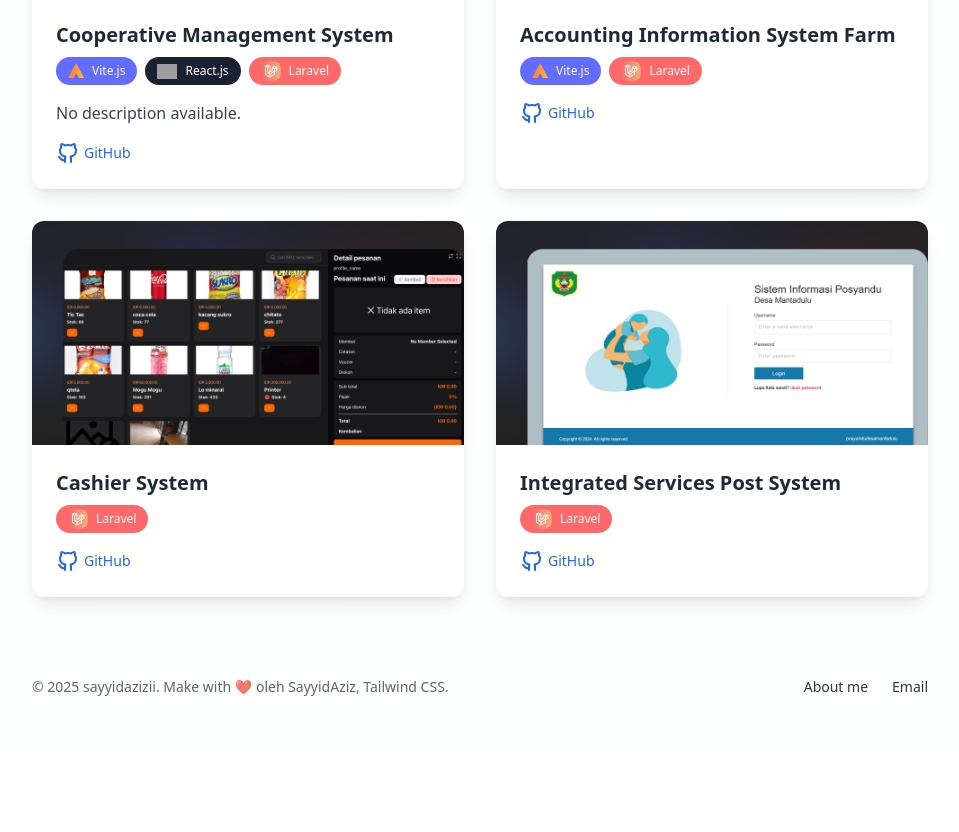
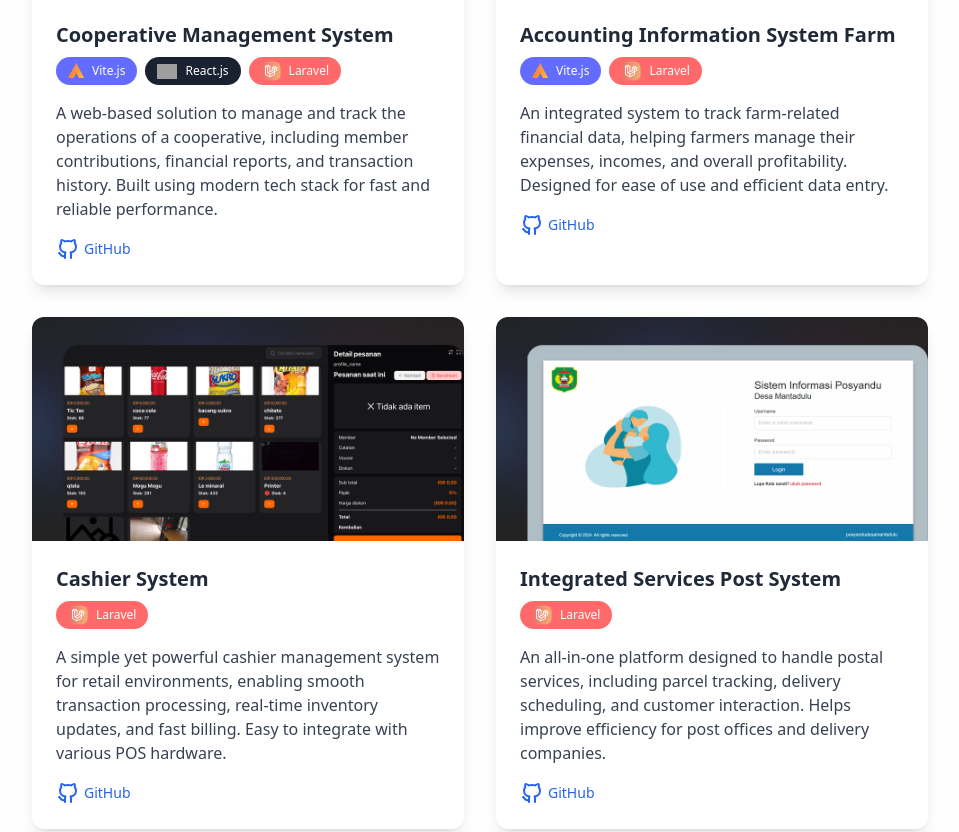
Before and after one commit to sayyidazizii/sayyidazizii.github.io, an Astro site: page / in a window 1280 px wide. Shown: the part 1410-2242 px from the top of the page, without its empty margins (160-1119 px from the left). Before the commit the page ends 2163 px from the top, so only its background shows below. Built offline with nearby package versions, Linux system fonts and the light colour scheme; Astro itself is replaced by a stand-in of ours; grey boxes are pictures that could not be loaded.

Commit message:
enhance(Projects): update project

```diff
--- a/src/components/Projects.astro
+++ b/src/components/Projects.astro
@@ -45,33 +45,34 @@ const TAGS = {
 const PROJECTS = [
   {
     title: "Cooperative Management System",
-    description: "",
+    description: "A web-based solution to manage and track the operations of a cooperative, including member contributions, financial reports, and transaction history. Built using modern tech stack for fast and reliable performance.",
     github: "https://github.com/sayyidazizii/ciptaberkahsinergi",
     image: "/projects/p1.png",
     tags: [TAGS.VITE, TAGS.REACT, TAGS.LARAVEL],
   },
   {
     title: "Accounting Information System Farm",
-    description: " ",
+    description: "An integrated system to track farm-related financial data, helping farmers manage their expenses, incomes, and overall profitability. Designed for ease of use and efficient data entry.",
     github: "https://github.com/ciptasolutindo/actions-farm-mse",
     image: "/projects/p2.png",
-    tags:  [TAGS.VITE, TAGS.LARAVEL],
+    tags: [TAGS.VITE, TAGS.LARAVEL],
   },
   {
     title: "Cashier System",
-    description: " ",
+    description: "A simple yet powerful cashier management system for retail environments, enabling smooth transaction processing, real-time inventory updates, and fast billing. Easy to integrate with various POS hardware.",
     github: "https://github.com/sayyidazizii/POS-Filament",
     image: "/projects/p3.png",
     tags: [TAGS.LARAVEL],
   },
   {
     title: "Integrated Services Post System",
-    description: " ",
+    description: "An all-in-one platform designed to handle postal services, including parcel tracking, delivery scheduling, and customer interaction. Helps improve efficiency for post offices and delivery companies.",
     github: "https://github.com/sayyidazizii/POS-Filament",
     image: "/projects/p4.png",
     tags: [TAGS.LARAVEL],
   },
 ]
+
 ---
 
 <div class="max-w-screen-xl mx-auto grid grid-cols-1 sm:grid-cols-2 gap-8">
--- a/src/pages/index.astro
+++ b/src/pages/index.astro
@@ -12,7 +12,7 @@ import Hero from "@/components/Hero.astro"
 ---
 
 <Layout
-  title="Sayyid Aziz"
+  title="Sayyid Syafiq Abdul Aziz"
   description="portfolio"
 >
   <main class="px-4">
```
